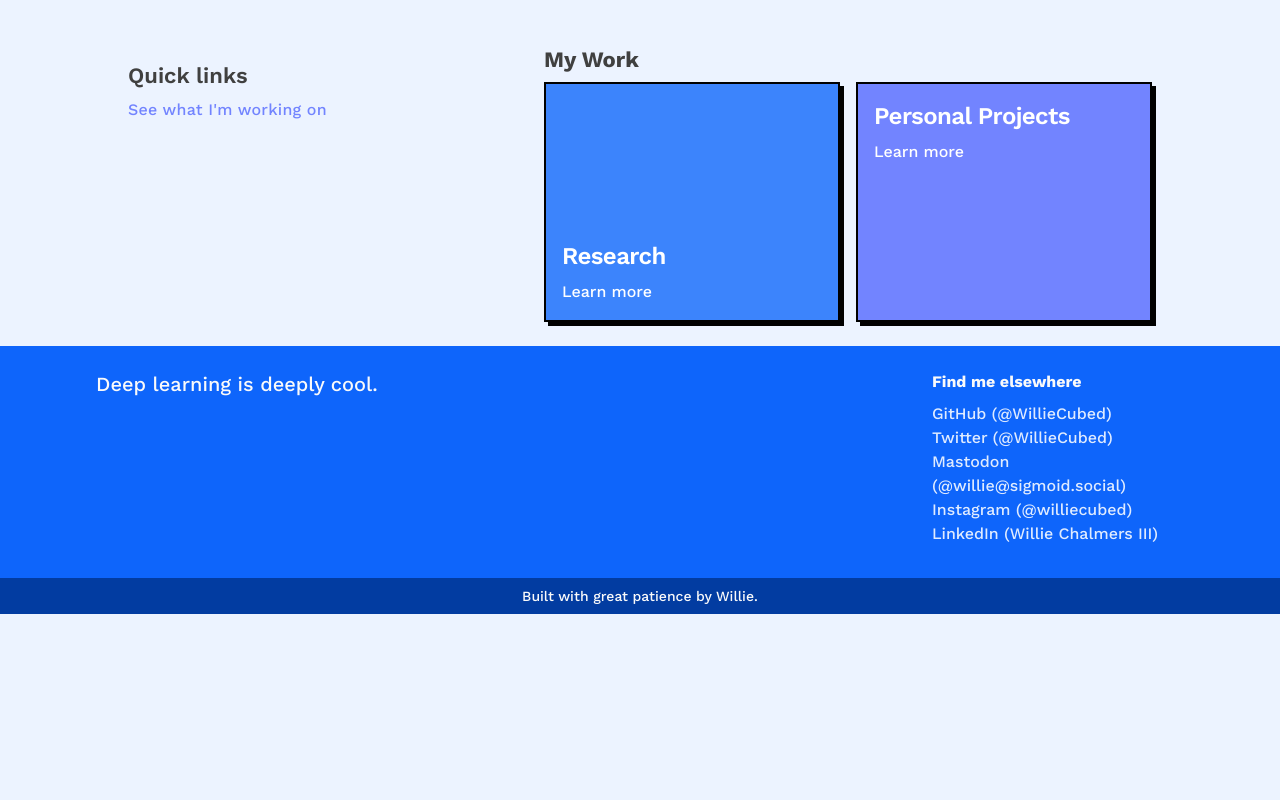
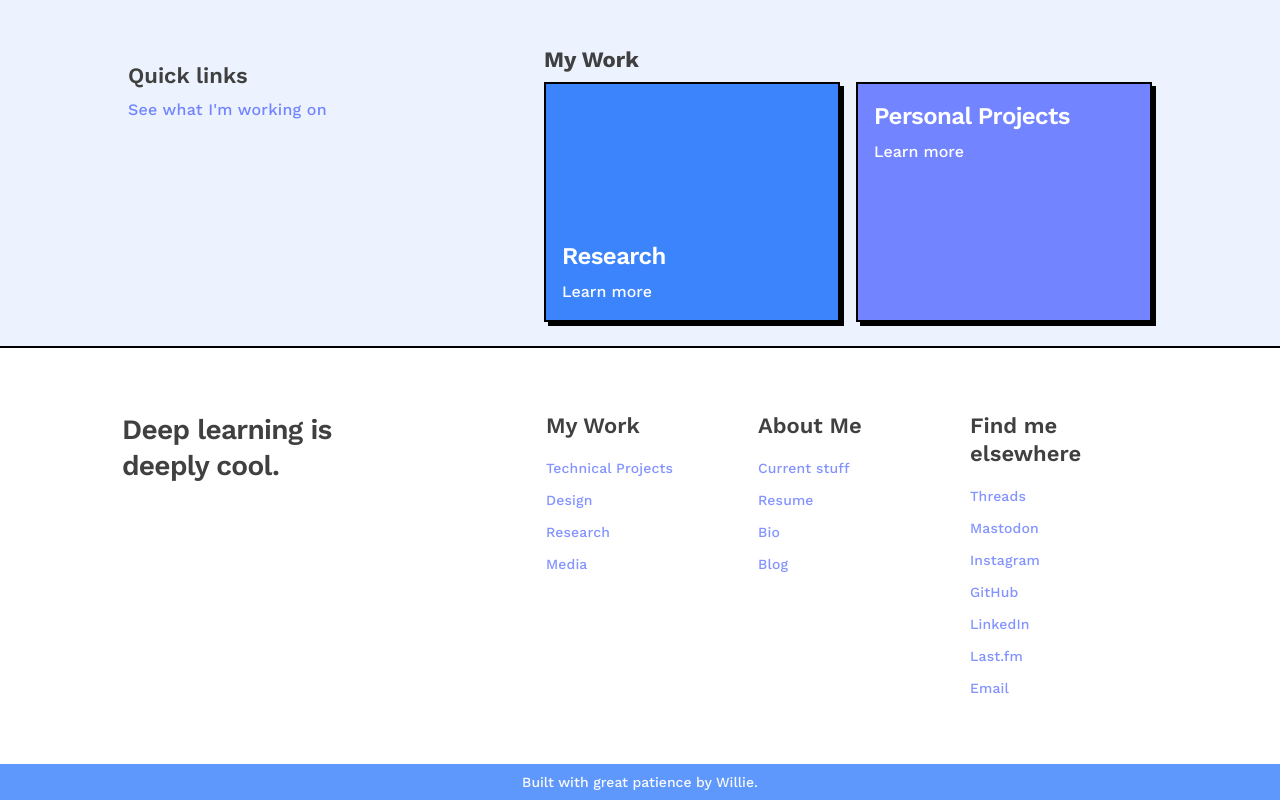
Before and after one commit to WillieCubed/website, a Next.js app: page / in a window 1280 px wide. Shown: the part 422-1222 px from the top of the page. Before the commit the page ends 1036 px from the top, so only its background shows below. Built offline with nearby package versions, Linux system fonts and the light colour scheme.

Commit message:
feat: Redesign site footer

```diff
--- a/components/SiteFooter.tsx
+++ b/components/SiteFooter.tsx
@@ -2,6 +2,7 @@
 
 import React from 'react';
 import taglines from '../lib/tagline_data.json';
+import Link from 'next/link';
 
 /**
  * Generate a random tagline quote.
@@ -23,66 +24,160 @@ export default function SiteFooter() {
   }, []);
 
   return (
-    <footer className="bg-primary-dark-1 text-on-dark dark:bg-slate-900 dark:text-slate-300 dark:border-t-2 dark:border-slate-500/50">
-      <div className="mx-auto max-w-6xl lg:grid lg:gap-4 pt-4 pb-8 px-4 lg:grid-cols-4">
+    <footer className="bg-white text-on-light dark:bg-slate-900 dark:text-slate-300 border-t-2 border-black dark:border-slate-500/50">
+      <div className="space-y-4 lg:space-y-0 md:grid lg:grid-cols-12 md:gap-4 lg:gap-6 py-16 px-4">
         <div
-          id="quote"
-          className="mt-2 mb-4 md:px-4 text-xl text-center md:text-left font-display lg:col-span-2"
+          id="tagline"
+          className="text-headline-small pb-12 md:mb-0 lg:text-headline-medium text-center lg:text-left font-display row-start-1 col-start-1 lg:col-start-2 md:col-span-3"
         >
           {footerTagline}
         </div>
-        <div>{/* TODO: Put other personal tools here */}</div>
-        <div>
-          <div className="my-2 font-bold font-display text-md dark:text-white">
-            Find me elsewhere
+        <div className="row-start-2 md:row-start-1 lg:col-span-2 lg:col-start-6">
+          <div className="text-title-large font-display">My Work</div>
+          <div className="mt-4">
+            <ul className="space-y-2">
+              <li>
+                <Link
+                  href="/projects"
+                  className="font-display text-title-small dark:text-white opacity-[0.87] hover:opacity-100 dark:hover:text-white"
+                >
+                  Technical Projects
+                </Link>
+              </li>
+              <li>
+                <Link
+                  href="/design"
+                  className="font-display text-title-small dark:text-white opacity-[0.87] hover:opacity-100 dark:hover:text-white"
+                >
+                  Design
+                </Link>
+              </li>
+              <li>
+                <Link
+                  href="/research"
+                  className="font-display text-title-small dark:text-white opacity-[0.87] hover:opacity-100 dark:hover:text-white"
+                >
+                  Research
+                </Link>
+              </li>
+              <li>
+                <Link
+                  href="/media"
+                  className="font-display text-title-small dark:text-white opacity-[0.87] hover:opacity-100 dark:hover:text-white"
+                >
+                  Media
+                </Link>
+              </li>
+            </ul>
           </div>
-          <ul>
+        </div>
+        <div className="row-start-2 md:row-start-1 lg:col-span-2">
+          <div className="text-title-large font-display">About Me</div>
+          <div className="mt-4">
+            <ul className="space-y-2">
+              <li>
+                <Link
+                  href="/now"
+                  className="font-display text-title-small dark:text-white opacity-[0.87] hover:opacity-100 dark:hover:text-white"
+                >
+                  Current stuff
+                </Link>
+              </li>
+              <li>
+                <Link
+                  href="/resume.pdf"
+                  className="font-display text-title-small dark:text-white opacity-[0.87] hover:opacity-100 dark:hover:text-white"
+                >
+                  Resume
+                </Link>
+              </li>
+              <li>
+                <Link
+                  href="/bio"
+                  className="font-display text-title-small dark:text-white opacity-[0.87] hover:opacity-100 dark:hover:text-white"
+                >
+                  Bio
+                </Link>
+              </li>
+              <li>
+                <Link
+                  href="https://blog.williecubed.me"
+                  className="font-display text-title-small dark:text-white opacity-[0.87] hover:opacity-100 dark:hover:text-white"
+                >
+                  Blog
+                </Link>
+              </li>
+            </ul>
+          </div>
+        </div>
+        <div className="row-start-2 md:row-start-1 lg:col-span-2">
+          <div className="text-title-large font-display">Find me elsewhere</div>
+          <div className="mt-4">
+            <ul className="space-y-2">
               <li>
                 <a
-                className="font-normal text-white opacity-[0.87] hover:opacity-100 hover:text-white"
-                href="https://github.com/WillieCubed"
+                  href="https://threads.net/@williecubed"
+                  className="font-display text-title-small dark:text-white opacity-[0.87] hover:opacity-100 dark:hover:text-white"
+                  rel="me"
                 >
-                GitHub (@WillieCubed)
+                  Threads
                 </a>
               </li>
               <li>
                 <a
-                className="font-normal text-white opacity-[0.87] hover:opacity-100 hover:text-white"
-                href="https://twitter.com/WillieCubed"
+                  href="https://sigmoid.social/@willie"
+                  className="font-display text-title-small dark:text-white opacity-[0.87] hover:opacity-100 dark:hover:text-white"
+                  rel="me"
                 >
-                Twitter (@WillieCubed)
+                  Mastodon
                 </a>
               </li>
               <li>
                 <a
-                className="font-normal text-white opacity-[0.87] hover:opacity-100 hover:text-white"
-                href="https://sigmoid.social/@willie"
-                rel="me"
+                  href="https://instagram.com/williecubed"
+                  className="font-display text-title-small dark:text-white opacity-[0.87] hover:opacity-100 dark:hover:text-white"
                 >
-                Mastodon (@willie@sigmoid.social)
+                  Instagram
                 </a>
               </li>
-            <li className="hover:text-emerald-400">
+              <li>
                 <a
-                className="font-normal text-white opacity-[0.87] hover:opacity-100 hover:text-white"
-                href="https://instagram.com/williecubed"
+                  href="https://github.com/WillieCubed"
+                  className="font-display text-title-small dark:text-white opacity-[0.87] hover:opacity-100 dark:hover:text-white"
                 >
-                Instagram (@williecubed)
+                  GitHub
                 </a>
               </li>
-            <li className="hover:text-emerald-400">
+              <li>
                 <a
-                className="font-normal text-white opacity-[0.87] hover:opacity-100 hover:text-white"
-                href="https://linked.com/in/willie-chalmers-iii"
+                  href="https://www.linkedin.com/in/willie-chalmers-iii"
+                  className="font-display text-title-small dark:text-white opacity-[0.87] hover:opacity-100 dark:hover:text-white"
                 >
-                LinkedIn (Willie Chalmers III)
+                  LinkedIn
+                </a>
+              </li>
+              <li>
+                <a
+                  href="https://www.last.fm/user/WillieCubed"
+                  className="font-display text-title-small dark:text-white opacity-[0.87] hover:opacity-100 dark:hover:text-white"
+                >
+                  Last.fm
+                </a>
+              </li>
+              <li>
+                <a
+                  href="mailto:hello@williecubed.me?subject=Hello%20Willie!"
+                  className="font-display text-title-small dark:text-white opacity-[0.87] hover:opacity-100 dark:hover:text-white"
+                >
+                  Email
                 </a>
               </li>
             </ul>
           </div>
         </div>
+      </div>
       <div
-        className="px-4 py-2 text-center text-sm bg-primary-dark-2 text-on-dark dark:bg-blue-900 dark:text-white cursor-pointer font-display"
+        className="px-4 py-2 text-center text-sm bg-primary-light-1 text-on-primary dark:text-on-dark dark:bg-blue-900 cursor-pointer font-display"
         title="It took nearly half a decade, but it's better than nothing."
       >
         Built with great patience by Willie.
```
Lines whose indentation alone changed are shown as unchanged.
